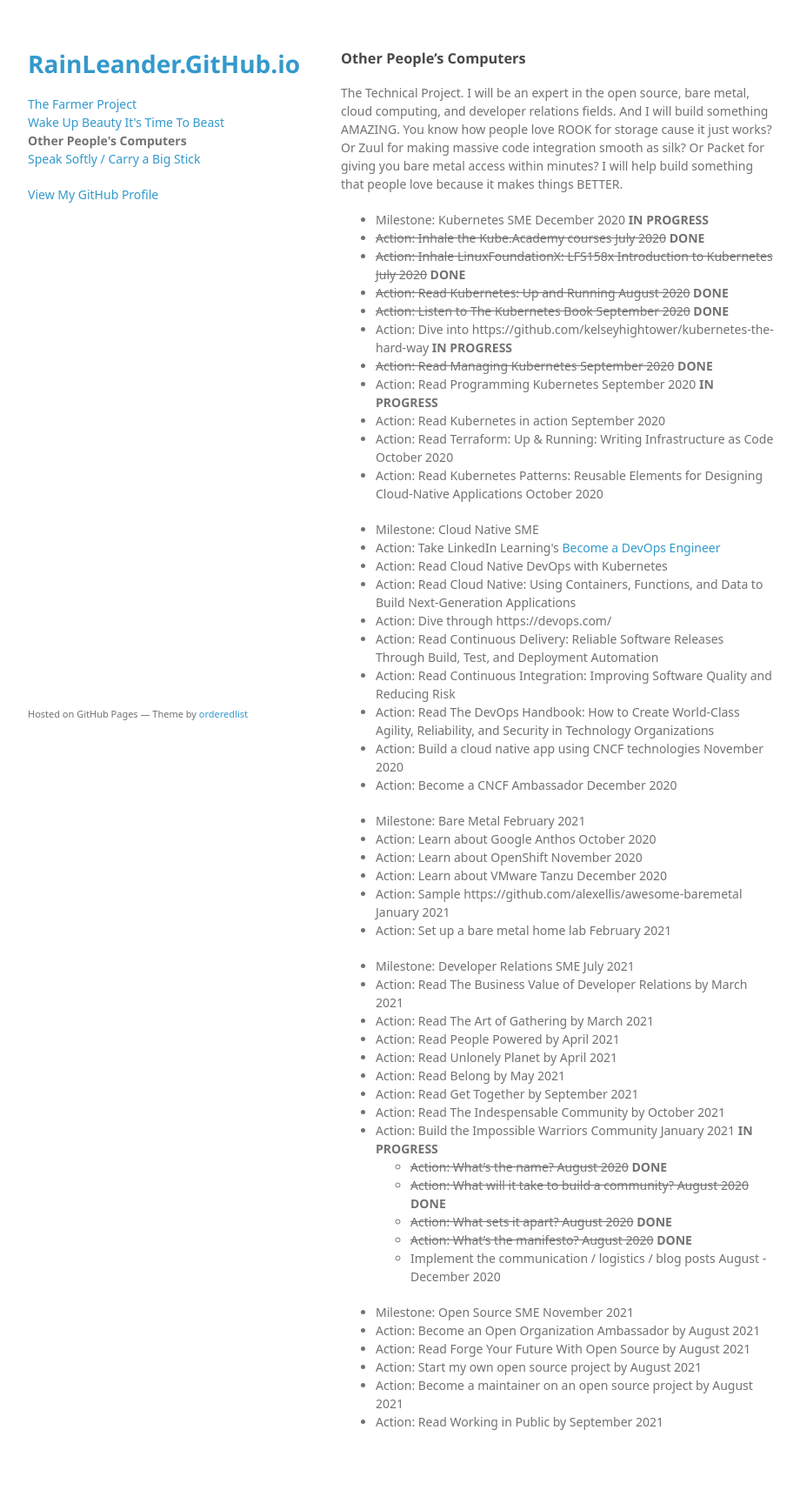
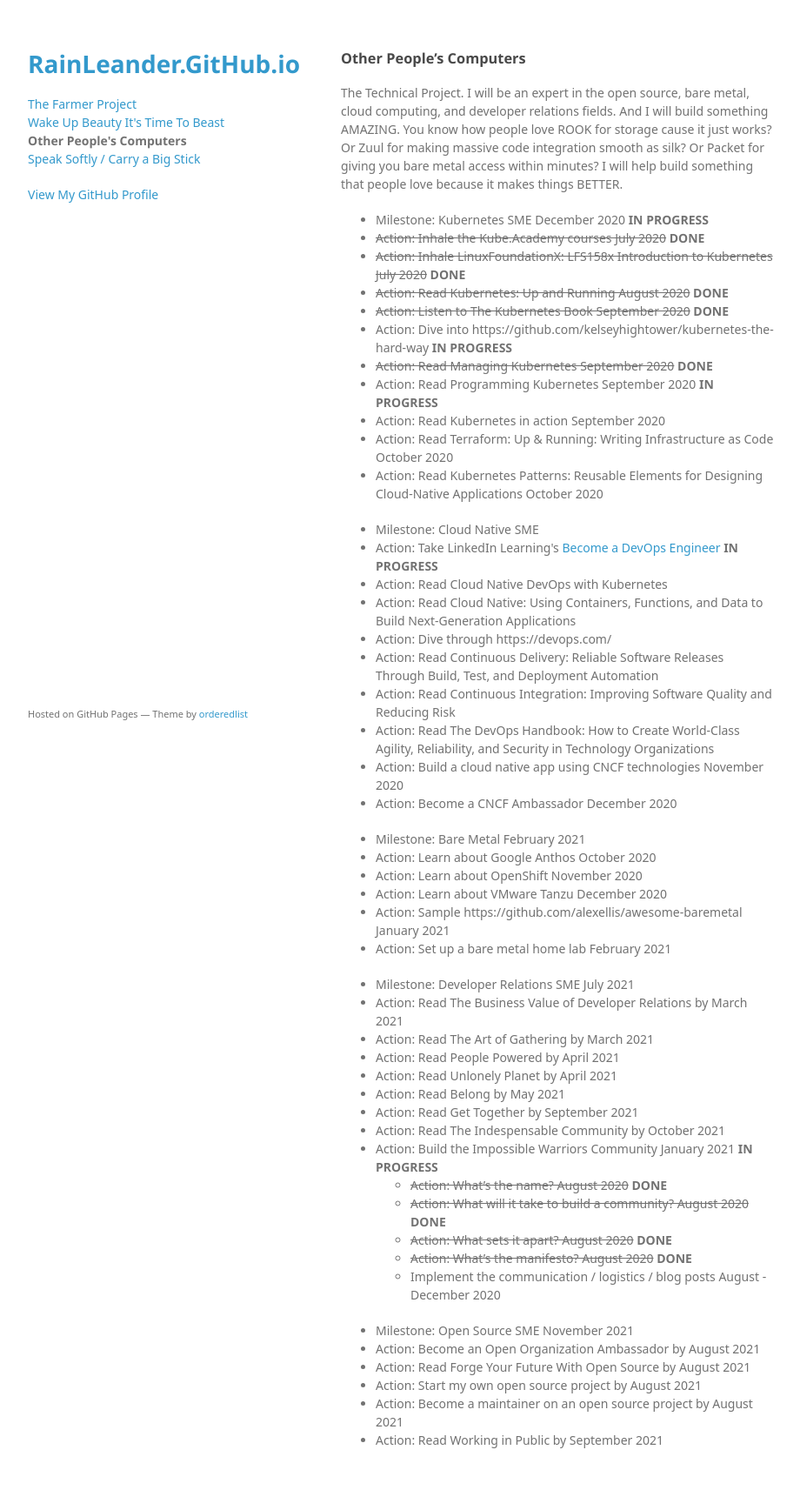
Before and after one commit to rainleander/rainleander.github.io, a Jekyll site: the page other-peoples-computers.html, which Jekyll copies as it is, in a window 1280 px wide. Shown: the whole page at 87% size, without its empty margins (178-1098 px from the left). Built offline with Jekyll 4.4.1, drawn with Linux system fonts in a browser that asks for light colours; some web fonts are replaced; before the commit the page ends 1715 px from its top, so only the background shows below that.

Commit message:
Update other-peoples-computers.html

```diff
--- a/other-peoples-computers.html
+++ b/other-peoples-computers.html
@@ -42,7 +42,7 @@
         <li>Action: Read Kubernetes Patterns: Reusable Elements for Designing Cloud-Native Applications October 2020</li></ul>
 
         <p><ul><li>Milestone: Cloud Native SME</li>
-        <li>Action: Take LinkedIn Learning's <a href="https://www.linkedin.com/learning/paths/become-a-devops-engineer?u=2150890">Become a DevOps Engineer</a></li>
+        <li>Action: Take LinkedIn Learning's <a href="https://www.linkedin.com/learning/paths/become-a-devops-engineer?u=2150890">Become a DevOps Engineer</a> <b>IN PROGRESS</b></li>
         <li>Action: Read Cloud Native DevOps with Kubernetes</li>
         <li>Action: Read Cloud Native: Using Containers, Functions, and Data to Build Next-Generation Applications</li>
         <li>Action: Dive through https://devops.com/</li>
```
